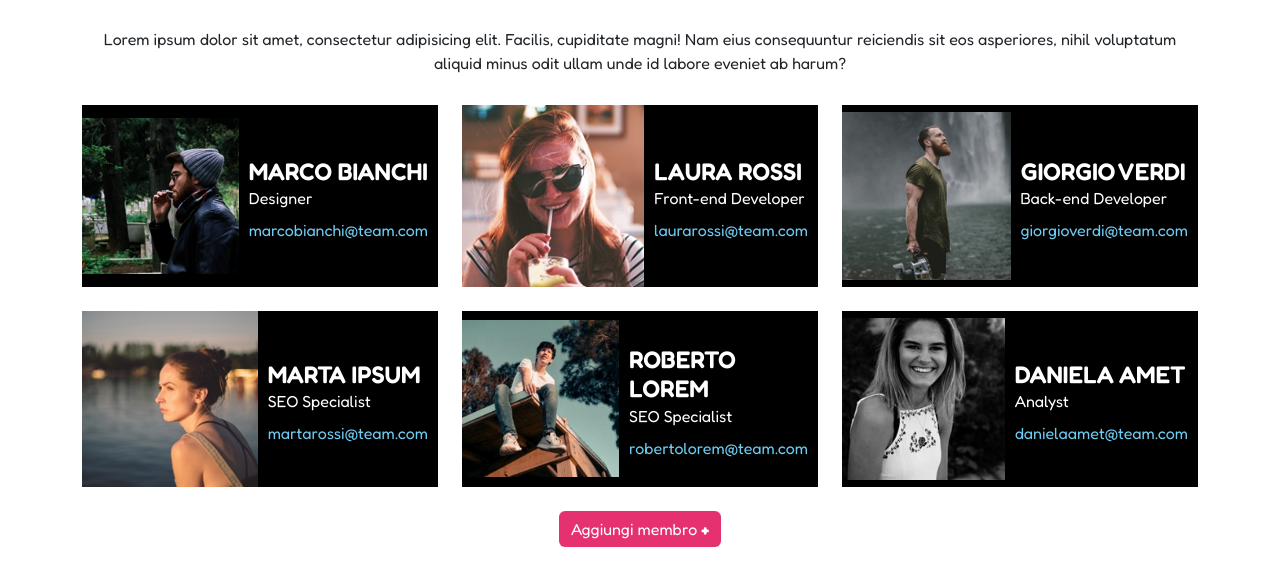
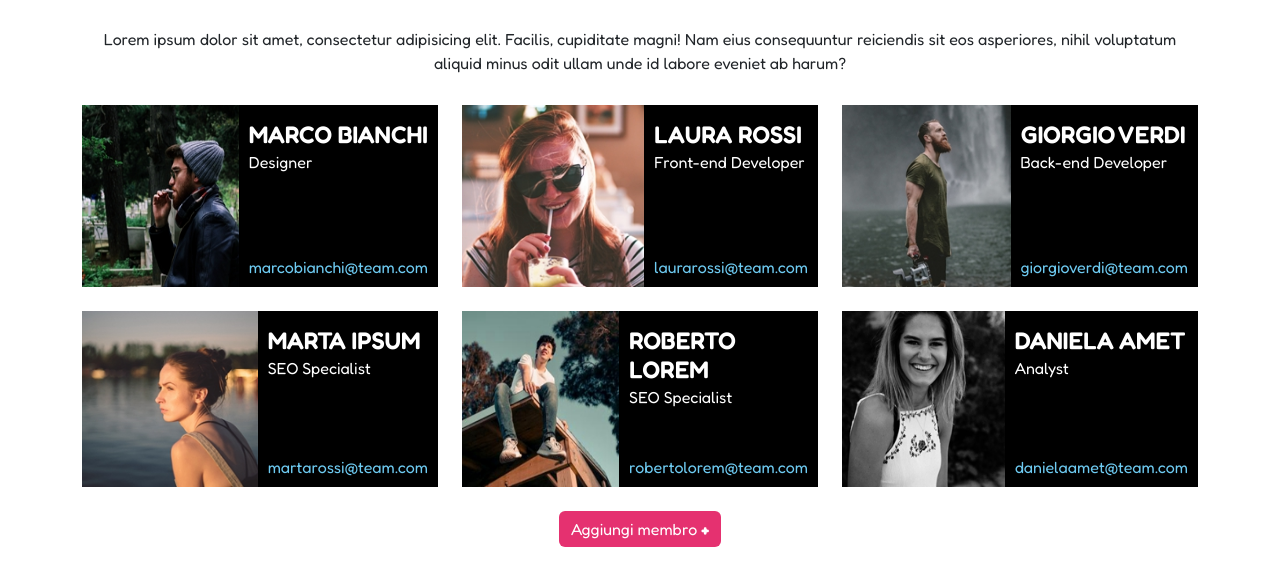
Before and after one commit to mattiadelmonaco/js-our-team, a plain HTML site: page index.html in a window 1280 px wide. Shown: the part 81-666 px from the top of the page. Drawn offline with nearby package versions, Linux system fonts and the light colour scheme.

Commit message:
fix: fix img responsive

```diff
--- a/css/style.css
+++ b/css/style.css
@@ -41,8 +41,6 @@ header {
 
 .ms-card {
     height: 100%;
-    display: flex;
-    align-items: center;
 }
 
 .ms-card h4 {
@@ -70,12 +68,15 @@ header {
 
 .zoom {
     overflow: hidden;
+    height: 100%
+
 }
 
 #team-cards-list img {
     cursor: pointer;
     transition: 2s;
     overflow: auto;
+    height: 100%;
 }
 
 #team-cards-list img:hover {
```
